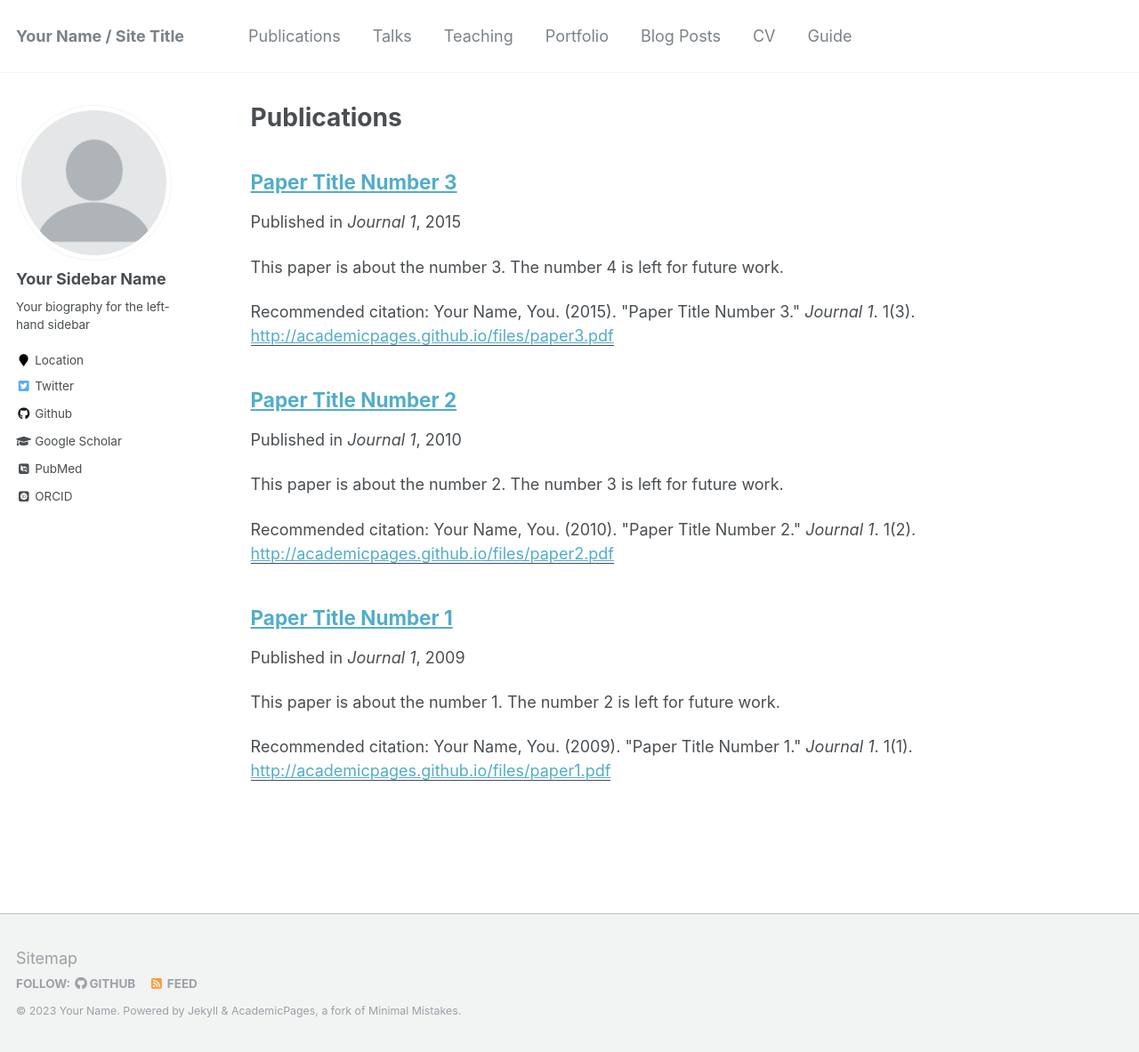
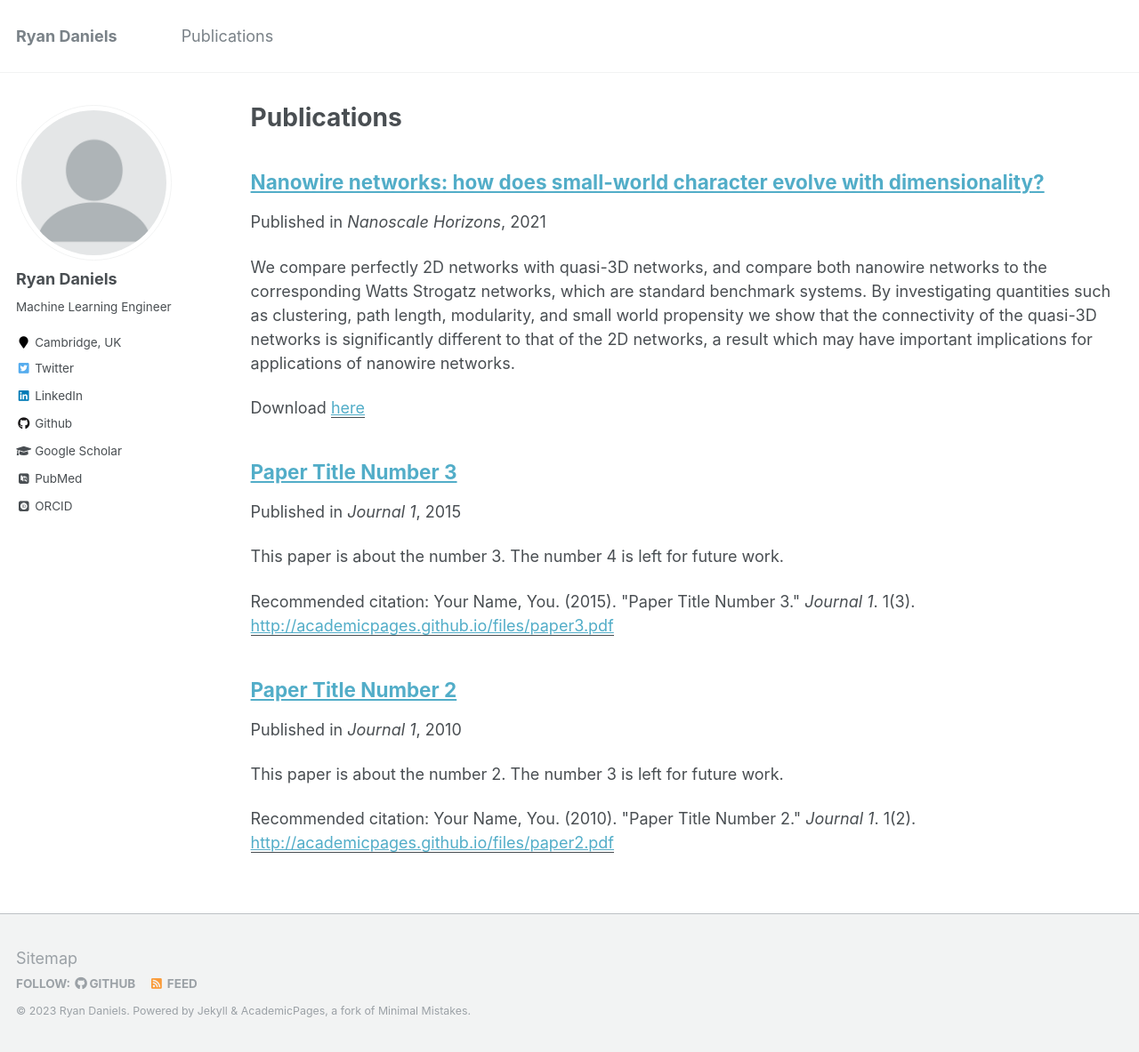
Before and after one commit to rkdan/rkdan.github.io, a Jekyll site: the page built from _pages/publications.md, in a window 1280 px wide and 1183 px high. Shown: the whole window at 89% size. Built offline with Jekyll 4.4.1, drawn with Linux system fonts in a browser that asks for light colours; some web fonts are replaced.

Commit message:
Added paper

```diff
--- a/_config.yml
+++ b/_config.yml
@@ -7,13 +7,13 @@
 
 # Site Settings
 locale                   : "en-US"
-title                    : "Your Name / Site Title"
+title                    : "Ryan Daniels"
 title_separator          : "-"
-name                     : &name "Your Name"
-description              : &description "personal description"
-url                      : https://academicpages.github.io # the base hostname & protocol for your site e.g. "https://mmistakes.github.io"
+name                     : &name "Ryan Daniels"
+description              : &description "Machine Learning Engineer"
+url                      : https://rkdan.github.io # the base hostname & protocol for your site e.g. "https://mmistakes.github.io"
 baseurl                  : "" # the subpath of your site, e.g. "/blog"
-repository               : "academicpages/academicpages.github.io"
+repository               : "rkdan/rkdan.github.io"
 teaser                   :  # filename of teaser fallback teaser image placed in /images/, .e.g. "500x300.png"
 breadcrumbs              : false # true, false (default)
 words_per_minute         : 160
@@ -80,12 +80,12 @@ analytics:
 
 # Site Author
 author:
-  name             : "Your Sidebar Name"
+  name             : "Ryan Daniels"
   avatar           : "profile.png"
-  bio              : "Your biography for the left-hand sidebar"
-  location         : "Location"
+  bio              : "Machine Learning Engineer"
+  location         : "Cambridge, UK"
   employer         :
-  pubmed           : "https://www.ncbi.nlm.nih.gov/pubmed/?term=john+snow"
+  pubmed           : ""
   googlescholar    : "http://yourfullgooglescholarurl.com"
   email            :
   researchgate     :  # example: "https://www.researchgate.net/profile/yourprofile"
@@ -96,20 +96,20 @@ author:
   flickr           :
   facebook         :
   foursquare       :
-  github           : "academicpages"
+  github           : "rkdan"
   google_plus      :
   keybase          :
   instagram        :
   impactstory      : #"https://profiles.impactstory.org/u/xxxx-xxxx-xxxx-xxxx"
   lastfm           :
-  linkedin         :
-  orcid            : "http://orcid.org/yourorcidurl"
+  linkedin         : "ryankaindaniels"
+  orcid            : ""
   pinterest        :
   soundcloud       :
   stackoverflow    : # http://stackoverflow.com/users/123456/username
   steam            :
   tumblr           :
-  twitter          : "replacethistwitterhandle"
+  twitter          : ""
   vine             :
   weibo            :
   xing             :
--- a/_data/navigation.yml
+++ b/_data/navigation.yml
@@ -2,21 +2,3 @@
 main:
   - title: "Publications"
     url: /publications/
-
-  - title: "Talks"
-    url: /talks/
-
-  - title: "Teaching"
-    url: /teaching/
-
-  - title: "Portfolio"
-    url: /portfolio/
-
-  - title: "Blog Posts"
-    url: /year-archive/
-
-  - title: "CV"
-    url: /cv/
-
-  - title: "Guide"
-    url: /markdown/
--- a/_publications/2009-10-01-paper-title-number-1.md
+++ /dev/null
@@ -1,15 +0,0 @@
----
-title: "Paper Title Number 1"
-collection: publications
-permalink: /publication/2009-10-01-paper-title-number-1
-excerpt: 'This paper is about the number 1. The number 2 is left for future work.'
-date: 2009-10-01
-venue: 'Journal 1'
-paperurl: 'http://academicpages.github.io/files/paper1.pdf'
-citation: 'Your Name, You. (2009). &quot;Paper Title Number 1.&quot; <i>Journal 1</i>. 1(1).'
----
-This paper is about the number 1. The number 2 is left for future work.
-
-[Download paper here](http://academicpages.github.io/files/paper1.pdf)
-
-Recommended citation: Your Name, You. (2009). "Paper Title Number 1." <i>Journal 1</i>. 1(1).
--- /dev/null
+++ b/_publications/small_world.md
@@ -0,0 +1,14 @@
+---
+title: "Nanowire networks: how does small-world character evolve with dimensionality?"
+collection: publications
+permalink: /publication/small_world
+excerpt: 'We compare perfectly 2D networks with quasi-3D networks, and compare both nanowire networks to the corresponding Watts Strogatz networks, which are standard benchmark systems. By investigating quantities such as clustering, path length, modularity, and small world propensity we show that the connectivity of the quasi-3D networks is significantly different to that of the 2D networks, a result which may have important implications for applications of nanowire networks.'
+date: 2021-05-6
+venue: 'Nanoscale Horizons'
+paperurl: 'https://pubs.rsc.org/en/content/articlehtml/2021/nh/d0nh00693a'
+---
+<!-- This paper is about the number 1. The number 2 is left for future work.
+
+[Download paper here](http://academicpages.github.io/files/paper1.pdf)
+
+Recommended citation: Your Name, You. (2009). "Paper Title Number 1." <i>Journal 1</i>. 1(1). -->
```
Also changed, not shown: README.md (deleted, +0 -31 lines).
